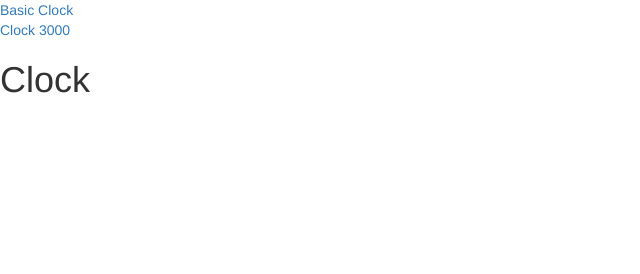
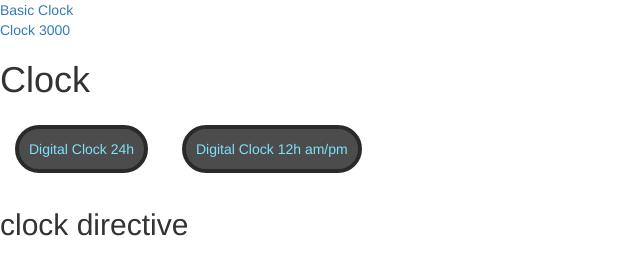
Before and after one commit to Chezzman/angular-clock, a website: page index.html at #!/angularclock in a window 1280 px wide. Shown: the whole page, without its empty margins (0-640 px from the left). Drawn offline with nearby package versions, Linux system fonts and the light colour scheme; some packages are replaced by stand-ins of ours.

Commit message:
adding ng-if instead of hide for ux

```diff
--- a/index.html
+++ b/index.html
@@ -31,19 +31,20 @@
   </nav>
   <h1>Clock</h1>
 
-  <section class="" ng-controller="TimeController as time" ui-view>
+  <section class="" ng-controller="TimeController as time">
     <div>
     </div>
-    <div class="clock" ng-click="digitalClock=false ; analogueClock=true" ng-if="analogueClock === true">
+    <div class="clock"  ng-if="analogueClock === true">
       <p>{{ time.clock | date:'EEE d MMM yyyy'}}</p>
       <p>{{ time.clock | date: 'hh:mm:ss a' }}</p>
     </div>
-    <div class="clock" ng-click="analogueClock=false ; digitalClock=true" ng-if="digitalClock === true">
+    <div class="clock" ng-if="digitalClock === true">
       <p>{{ time.clock | date:'EEE d MMM yyyy'}}</p>
       <p>{{ time.clock | date: 'HH:mm:ss' }}</p>
     </div>
-    <button type="button" name="button" ng-click="analogueClock=false ; digitalClock=true">Digital Clock </button>
-    <button type="button" name="button" ng-click="digitalClock=false ; analogueClock=true">Digital plus am/pm</button>
+    <button type="button" name="button" ng-click="analogueClock=false ; digitalClock=true">Digital Clock 24h</button>
+    <button type="button" name="button" ng-click="digitalClock=false ; analogueClock=true">Digital Clock 12h am/pm</button>
+    <div ui-view></div>
   </section>
 
 
--- a/js/controller/clock.controller.js
+++ b/js/controller/clock.controller.js
@@ -4,7 +4,7 @@ function TimeController($interval) {
   var tick = () => {
     controller.clock = Date.now();
   };
-  tick();
+
   $interval(tick, 1000);
 }
 
--- a/main.css
+++ b/main.css
@@ -26,3 +26,20 @@ nav{
   border: 15px solid rgba(41, 43, 40, 1);
   border-radius: 25px;
 }
+
+button{
+  margin: 15px;
+  padding: 10px;
+  color: rgb(126, 225, 251);
+  background-color: rgba(0, 0, 0, 0.7);
+  border: 4px solid rgba(41, 43, 40, 1);
+  border-radius: 25px;
+
+}
+button:hover{
+  box-shadow: 0px 0px 41px 5px rgba(58, 224, 90, 1)
+}
+
+button:active{
+  box-shadow: 0px 0px 41px 5px rgba(58,224,216,1);
+}
--- a/states/angular-ui-clock.state.html
+++ b/states/angular-ui-clock.state.html
@@ -1,3 +1,4 @@
 <!-- <div>
   <ds-widget-clock></ds-widget-clock>
 </div> -->
+<h2>clock directive</h2>
```
